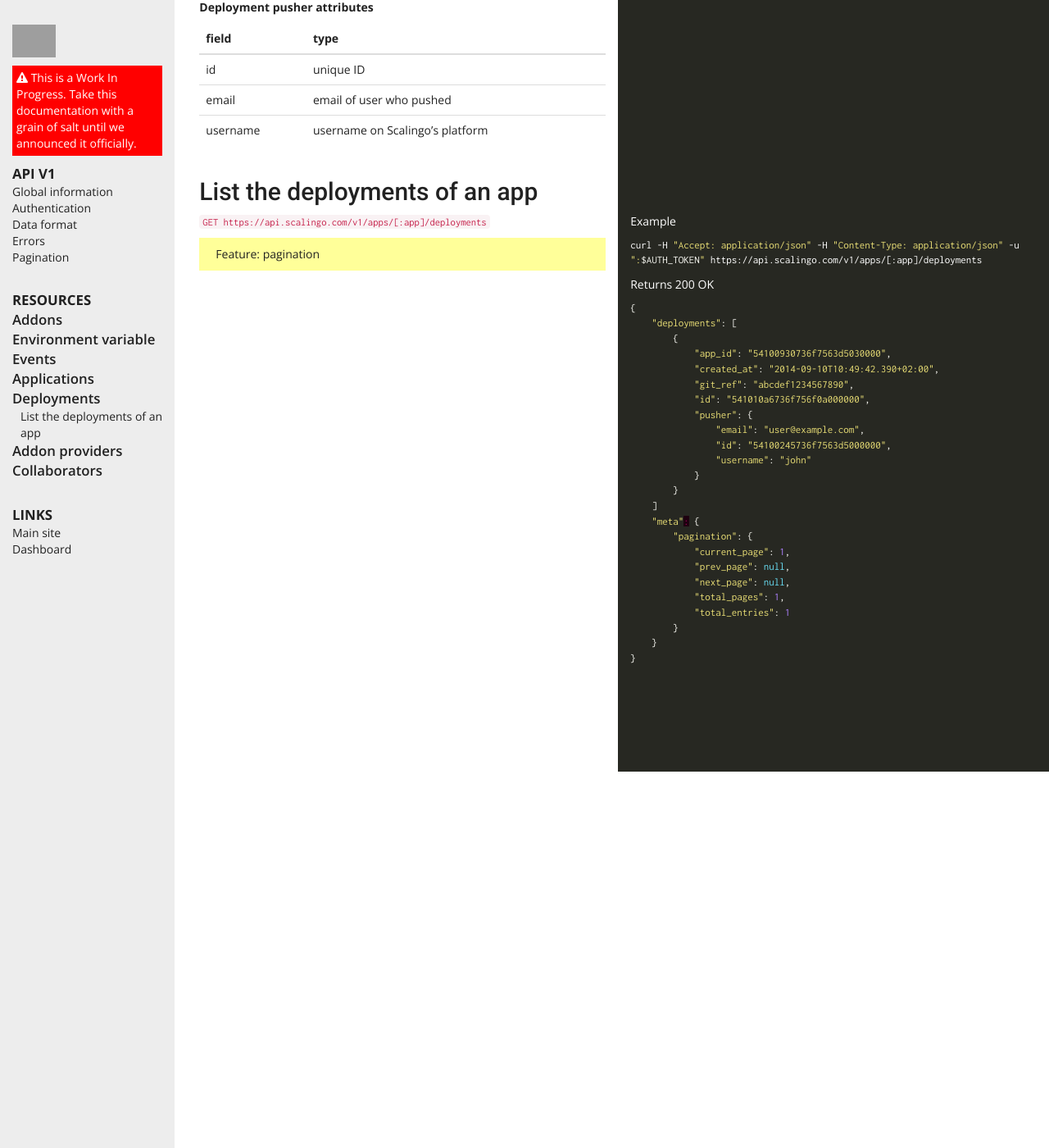
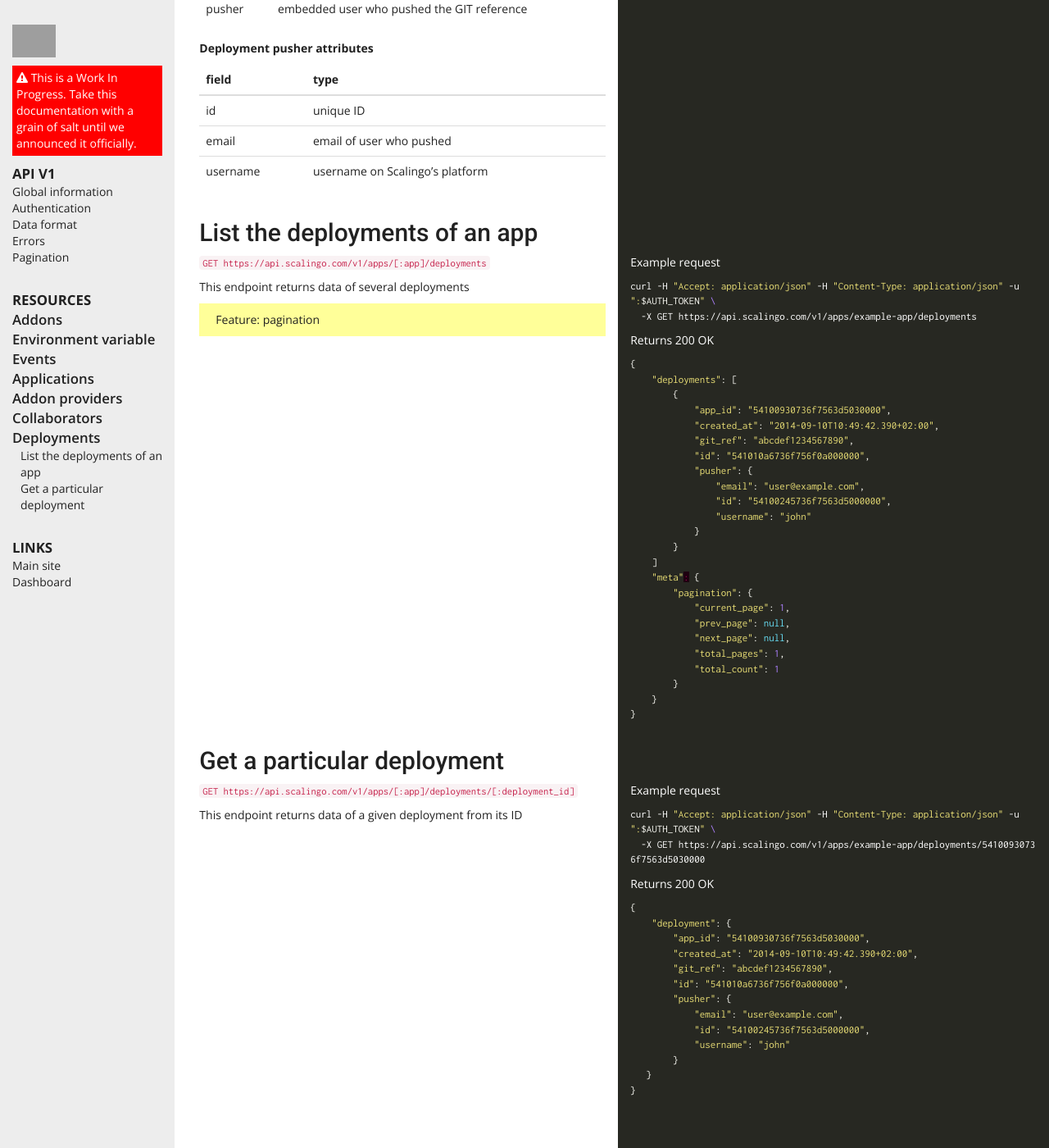
Before and after one commit to xcarpentier/developers.scalingo.com, a Jekyll site: the page built from deployments.html, in a window 1280 px wide and 1400 px high, scrolled down 343 px. Shown: the whole window at 82% size. Built offline with Jekyll 4.4.1, drawn with Linux system fonts in a browser that asks for light colours; nearby versions of some CDN libraries; some of the changed text lies outside the part shown; grey boxes are pictures that could not be loaded.

Commit message:
Documentation of deployments

```diff
--- a/_includes/deployments_toc.html
+++ b/_includes/deployments_toc.html
@@ -1 +1 @@
-<ul class='list-unstyled'><li ><a href='deployments.html#list-the-deployments-of-an-app'>List the deployments of an app</a></li></ul>
+<ul class='list-unstyled'><li ><a href='deployments.html#list-the-deployments-of-an-app'>List the deployments of an app</a></li><li ><a href='deployments.html#get-a-particular-deployment'>Get a particular deployment</a></li></ul>
--- a/_includes/list_of_resources.html
+++ b/_includes/list_of_resources.html
@@ -2,6 +2,6 @@
 <li class='resource'><a href='environment.html'><strong>Environment variable</strong></a>{% if page.path == 'environment.html' %}{% include environment_toc.html %}{% endif %}</li>
 <li class='resource'><a href='events.html'><strong>Events</strong></a>{% if page.path == 'events.html' %}{% include events_toc.html %}{% endif %}</li>
 <li class='resource'><a href='apps.html'><strong>Applications</strong></a>{% if page.path == 'apps.html' %}{% include apps_toc.html %}{% endif %}</li>
-<li class='resource'><a href='deployments.html'><strong>Deployments</strong></a>{% if page.path == 'deployments.html' %}{% include deployments_toc.html %}{% endif %}</li>
 <li class='resource'><a href='addon_providers.html'><strong>Addon providers</strong></a>{% if page.path == 'addon_providers.html' %}{% include addon_providers_toc.html %}{% endif %}</li>
 <li class='resource'><a href='collaborators.html'><strong>Collaborators</strong></a>{% if page.path == 'collaborators.html' %}{% include collaborators_toc.html %}{% endif %}</li>
+<li class='resource'><a href='deployments.html'><strong>Deployments</strong></a>{% if page.path == 'deployments.html' %}{% include deployments_toc.html %}{% endif %}</li>
--- a/deployments.html
+++ b/deployments.html
@@ -4,6 +4,8 @@ title: Deployments
 ---
 
 <div class='row'><div class='col-xs-12 col-sm-6 sidebar-text'><h1 id="deployments">Deployments</h1>
+
+<p>The deployments information are available in read-only. They are populated when application are deployed.</p>
 
 </div><div class='hidden-xs col-xs-12 col-sm-6 sidebar-code'></div></div><div class='row'><div class='col-xs-12 col-sm-6 sidebar-text'>
 <p><strong>Deployment attributes</strong></p>
@@ -70,14 +72,17 @@ title: Deployments
 </div><div class='hidden-xs col-xs-12 col-sm-6 sidebar-code'></div></div><div class='row'><div class='col-xs-12 col-sm-6 sidebar-text'>
 <p><code class="highlighter-rouge">GET https://api.scalingo.com/v1/apps/[:app]/deployments</code></p>
 
+<p>This endpoint returns data of several deployments</p>
+
 <blockquote>
   <p>Feature: pagination</p>
 </blockquote>
 
 </div><div class='col-xs-12 col-sm-6 sidebar-code'>
-<p>Example</p>
+<p>Example request</p>
 
-<div class="highlighter-rouge"><pre class="highlight"><code>curl -H <span class="s2">"Accept: application/json"</span> -H <span class="s2">"Content-Type: application/json"</span> -u <span class="s2">":</span><span class="nv">$AUTH_TOKEN</span><span class="s2">"</span> https://api.scalingo.com/v1/apps/[:app]/deployments
+<div class="highlighter-rouge"><pre class="highlight"><code>curl -H <span class="s2">"Accept: application/json"</span> -H <span class="s2">"Content-Type: application/json"</span> -u <span class="s2">":</span><span class="nv">$AUTH_TOKEN</span><span class="s2">"</span> <span class="se">\</span>
+  -X GET https://api.scalingo.com/v1/apps/example-app/deployments
 </code></pre>
 </div>
 
@@ -103,12 +108,44 @@ title: Deployments
             </span><span class="s2">"prev_page"</span><span class="p">:</span><span class="w"> </span><span class="kc">null</span><span class="p">,</span><span class="w">
             </span><span class="s2">"next_page"</span><span class="p">:</span><span class="w"> </span><span class="kc">null</span><span class="p">,</span><span class="w">
             </span><span class="s2">"total_pages"</span><span class="p">:</span><span class="w"> </span><span class="mi">1</span><span class="p">,</span><span class="w">
-            </span><span class="s2">"total_entries"</span><span class="p">:</span><span class="w"> </span><span class="mi">1</span><span class="w">
+            </span><span class="s2">"total_count"</span><span class="p">:</span><span class="w"> </span><span class="mi">1</span><span class="w">
         </span><span class="p">}</span><span class="w">
     </span><span class="p">}</span><span class="w">
 </span><span class="p">}</span><span class="w">
-
 </span></code></pre>
 </div>
 
+</div></div><div class='row'><div class='col-xs-12 col-sm-6 sidebar-text'>
+<h2 id="get-a-particular-deployment">Get a particular deployment</h2>
+
+</div><div class='hidden-xs col-xs-12 col-sm-6 sidebar-code'></div></div><div class='row'><div class='col-xs-12 col-sm-6 sidebar-text'>
+<p><code class="highlighter-rouge">GET https://api.scalingo.com/v1/apps/[:app]/deployments/[:deployment_id]</code></p>
+
+<p>This endpoint returns data of a given deployment from its ID</p>
+
+</div><div class='col-xs-12 col-sm-6 sidebar-code'>
+<p>Example request</p>
+
+<div class="highlighter-rouge"><pre class="highlight"><code>curl -H <span class="s2">"Accept: application/json"</span> -H <span class="s2">"Content-Type: application/json"</span> -u <span class="s2">":</span><span class="nv">$AUTH_TOKEN</span><span class="s2">"</span> <span class="se">\</span>
+  -X GET https://api.scalingo.com/v1/apps/example-app/deployments/54100930736f7563d5030000
+</code></pre>
+</div>
+
+<p>Returns 200 OK</p>
+
+<div class="highlighter-rouge"><pre class="highlight"><code><span class="p">{</span><span class="w">
+    </span><span class="s2">"deployment"</span><span class="p">:</span><span class="w"> </span><span class="p">{</span><span class="w">
+        </span><span class="s2">"app_id"</span><span class="p">:</span><span class="w"> </span><span class="s2">"54100930736f7563d5030000"</span><span class="p">,</span><span class="w">
+        </span><span class="s2">"created_at"</span><span class="p">:</span><span class="w"> </span><span class="s2">"2014-09-10T10:49:42.390+02:00"</span><span class="p">,</span><span class="w">
+        </span><span class="s2">"git_ref"</span><span class="p">:</span><span class="w"> </span><span class="s2">"abcdef1234567890"</span><span class="p">,</span><span class="w">
+        </span><span class="s2">"id"</span><span class="p">:</span><span class="w"> </span><span class="s2">"541010a6736f756f0a000000"</span><span class="p">,</span><span class="w">
+        </span><span class="s2">"pusher"</span><span class="p">:</span><span class="w"> </span><span class="p">{</span><span class="w">
+            </span><span class="s2">"email"</span><span class="p">:</span><span class="w"> </span><span class="s2">"user@example.com"</span><span class="p">,</span><span class="w">
+            </span><span class="s2">"id"</span><span class="p">:</span><span class="w"> </span><span class="s2">"54100245736f7563d5000000"</span><span class="p">,</span><span class="w">
+            </span><span class="s2">"username"</span><span class="p">:</span><span class="w"> </span><span class="s2">"john"</span><span class="w">
+        </span><span class="p">}</span><span class="w">
+   </span><span class="p">}</span><span class="w">
+</span><span class="p">}</span><span class="w">
+</span></code></pre>
+</div>
 </div></div>
--- a/index.html
+++ b/index.html
@@ -220,7 +220,7 @@ Each resource has a maximum for this value to avoid oversized requests</li>
 		</span><span class="s2">"prev_page"</span><span class="p">:</span><span class="w"> </span><span class="mi">3</span><span class="p">,</span><span class="w">
 		</span><span class="s2">"next_page"</span><span class="p">:</span><span class="w"> </span><span class="mi">5</span><span class="p">,</span><span class="w">
 		</span><span class="s2">"total_pages"</span><span class="p">:</span><span class="w"> </span><span class="mi">12</span><span class="p">,</span><span class="w">
-		</span><span class="s2">"total_entries"</span><span class="p">:</span><span class="w"> </span><span class="mi">240</span><span class="w">
+		</span><span class="s2">"total_count"</span><span class="p">:</span><span class="w"> </span><span class="mi">240</span><span class="w">
 	</span><span class="p">}</span><span class="w">
 </span><span class="p">}</span><span class="w">
 </span></code></pre>
```
Also changed, not shown: markdown/deployments.md (+44 -3 lines), markdown/index.md (+1 -1 lines).
